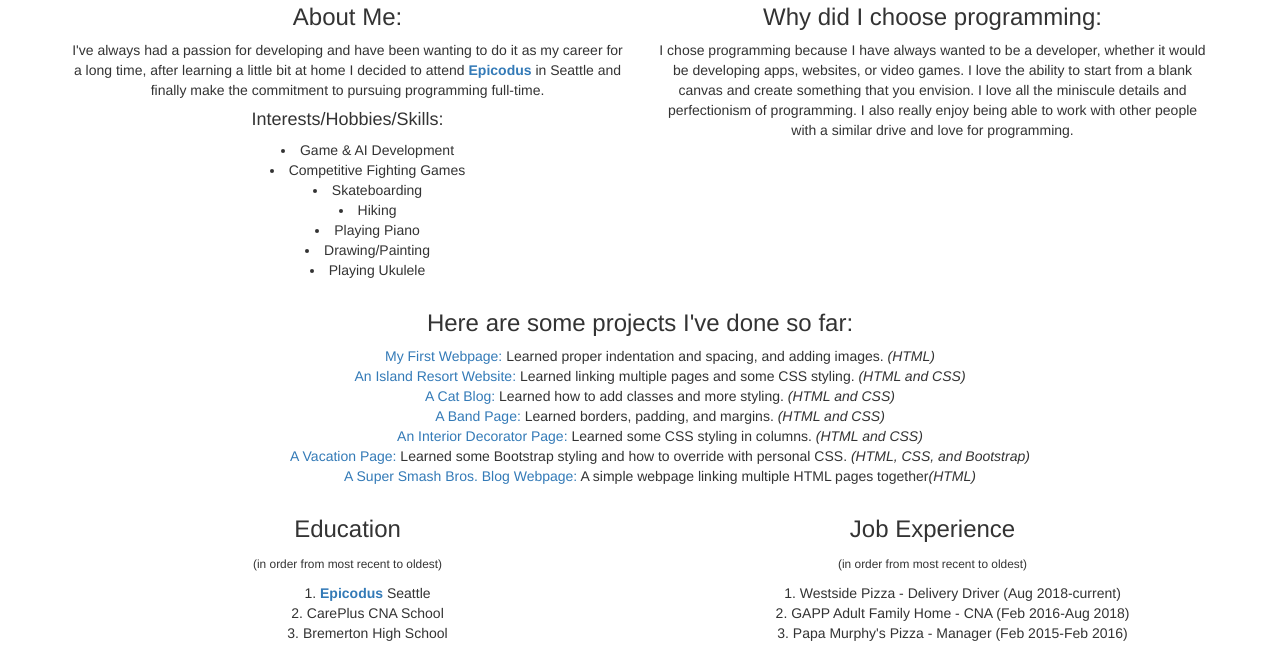
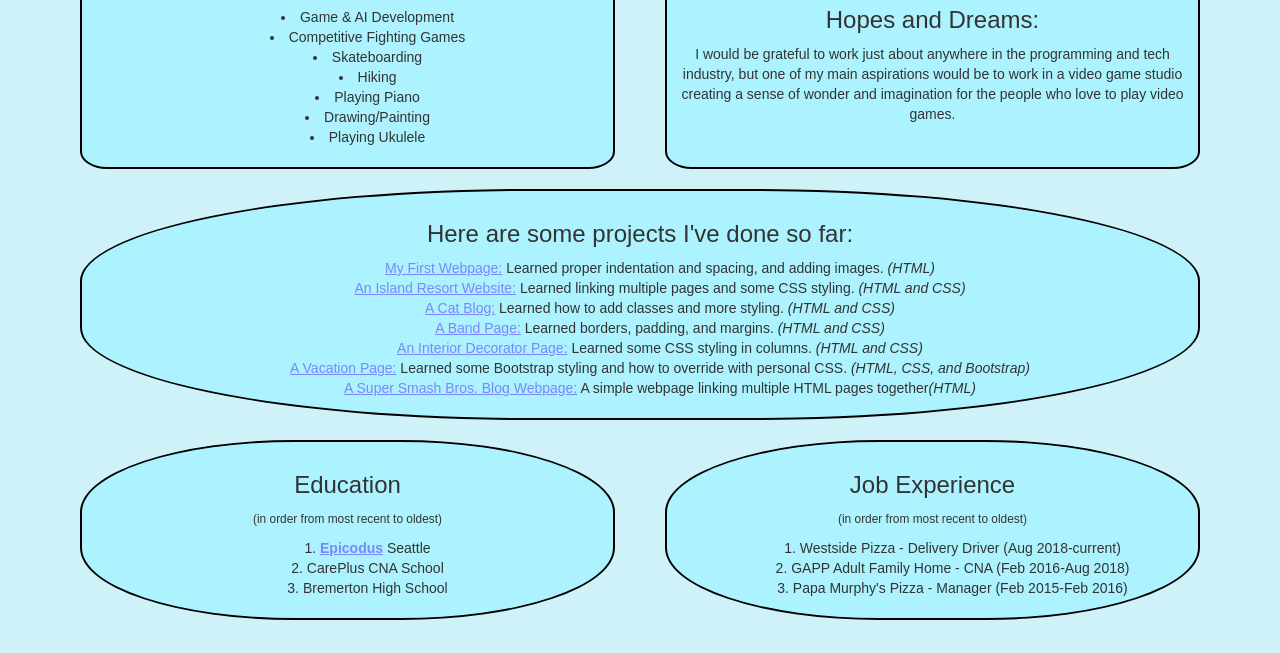
Before and after one commit to TannerDamron/portfolio, a plain HTML site: page index.html in a window 1280 px wide. Shown: the part 586-1239 px from the top of the page. After the commit the page ends 1216 px from the top, so only its background shows below. Drawn offline with Linux system fonts and the light colour scheme.

Commit message:
add borders, background colors, and more HTML

```diff
--- a/css/styles.css
+++ b/css/styles.css
@@ -1,37 +1,79 @@
+body {
+  font-family: sans-serif;
+  background-color: #CFF2F9;
+}
+
 #tan {
-  border-radius: 25%;
+  border-radius: 40%;
   display: block;
   margin-left: auto;
   margin-right: auto;
+  border: 5px solid #00D2FB;
+  border-style: double;
 }
 
 h1 {
   text-align: center;
+  font-size: 50px;
+  font-family: Courier;
+  text-shadow: 2px 2px #00D2FB;
 }
 
 .aboutme {
   text-align: center;
   list-style-position: inside;
+  border: 2px solid black;
+  margin: 10px 10px 10px 10px;
+  padding: 10px 10px 10px 10px;
+  border-radius: 5%;
+  background-color: #ADF3FF;
+
 }
 
 .why {
+  height: 350px;
   text-align: center;
+  border: 2px solid black;
+  margin: 10px 10px 10px 10px;
+  padding: 10px 10px 10px 10px;
+  border-radius: 5%;
+  background-color: #ADF3FF;
 }
 
 .projects {
   text-align: center;
+  border: 2px solid black;
+  margin: 10px 10px 10px 10px;
+  padding: 10px 10px 10px 10px;
+  border-radius: 40%;
+  background-color: #ADF3FF;
+}
+
+.projects ul {
+  list-style: none;
 }
 
 .education {
   text-align: center;
   list-style-position: inside;
+  border: 2px solid black;
+  margin: 10px 10px 10px 10px;
+  padding: 10px 10px 10px 10px;
+  border-radius: 40%;
+  background-color: #ADF3FF;
 }
 
 .experience {
   text-align: center;
   list-style-position: inside;
+  border: 2px solid black;
+  margin: 10px 10px 10px 10px;
+  padding: 10px 10px 10px 10px;
+  border-radius: 40%;
+  background-color: #ADF3FF;
 }
 
- #nodots {
-   list-style: none;
- }
+a {
+  color: #7A86FF;
+  text-decoration: underline;
+}
--- a/index.html
+++ b/index.html
@@ -31,6 +31,8 @@
             <div class="why">
               <h3>Why did I choose programming:</h3>
               <p>I chose programming because I have always wanted to be a developer, whether it would be developing apps, websites, or video games. I love the ability to start from a blank canvas and create something that you envision. I love all the miniscule details and perfectionism of programming. I also really enjoy being able to work with other people with a similar drive and love for programming.</p>
+              <h3>Hopes and Dreams:</h3>
+              <p>I would be grateful to work just about anywhere in the programming and tech industry, but one of my main aspirations would be to work in a video game studio creating a sense of wonder and imagination for the people who love to play video games.</p>
             </div>
           </div>
         </div>
```
Also changed, not shown: img/tanner.jpg.
